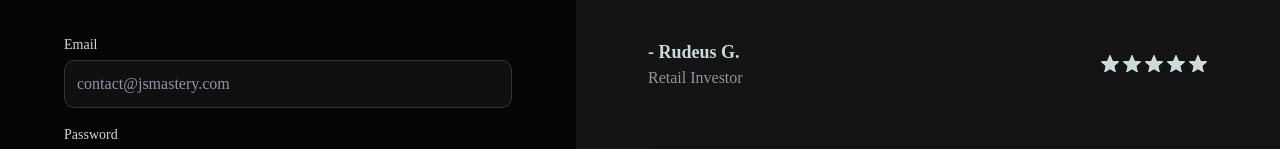
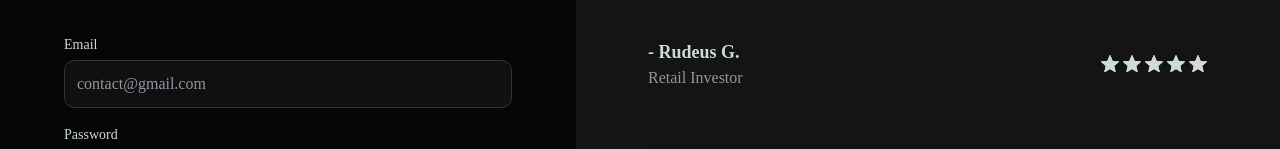
Before and after one commit to Jimmy-02/stock, a Next.js app: page /sign-in in a window 1280 px wide. Shown: the part 154-303 px from the top of the page. Built offline with nearby package versions, Linux system fonts and the light colour scheme.

Commit message:
chore:minor change

```diff
--- a/app/(auth)/sign-in/page.tsx
+++ b/app/(auth)/sign-in/page.tsx
@@ -1,3 +1,4 @@
+'use client';
 import FooterLink from '@/components/forms/FooterLink';
 import InputField from '@/components/forms/InputField';
 import { Button } from '@/components/ui/button';
@@ -34,7 +35,7 @@ const SignIn = () => {
         <InputField
           name="email"
           label="Email"
-          placeholder="contact@jsmastery.com"
+          placeholder="contact@gmail.com"
           register={register}
           error={errors.email}
           validation={{
```
